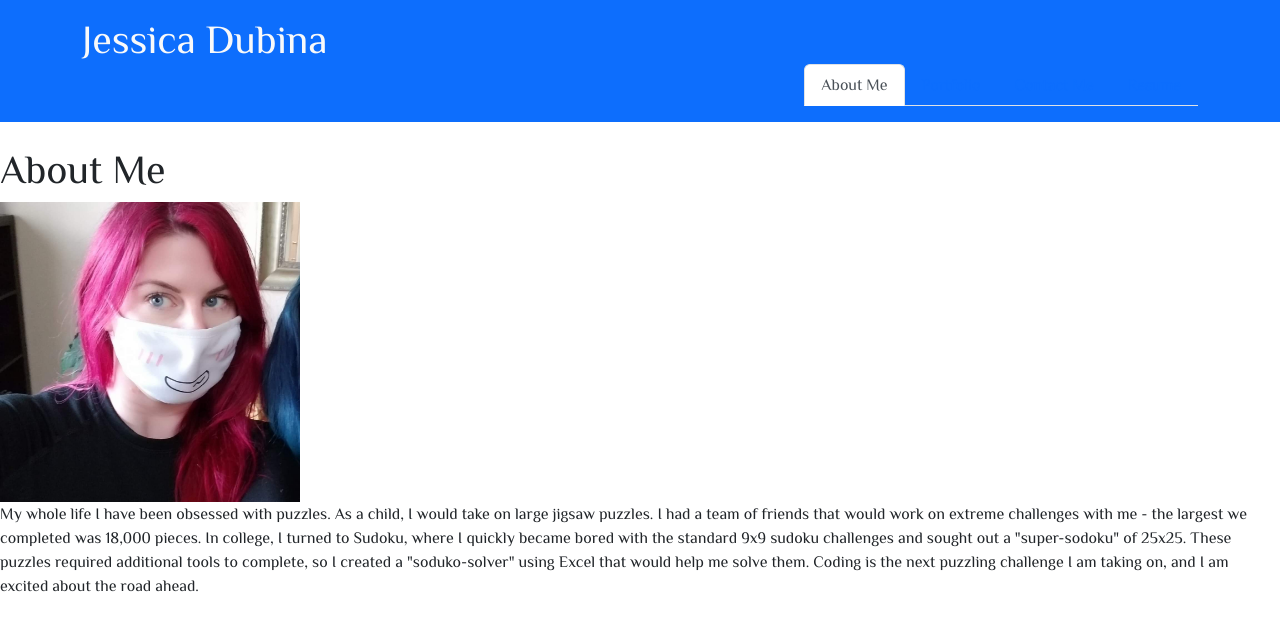
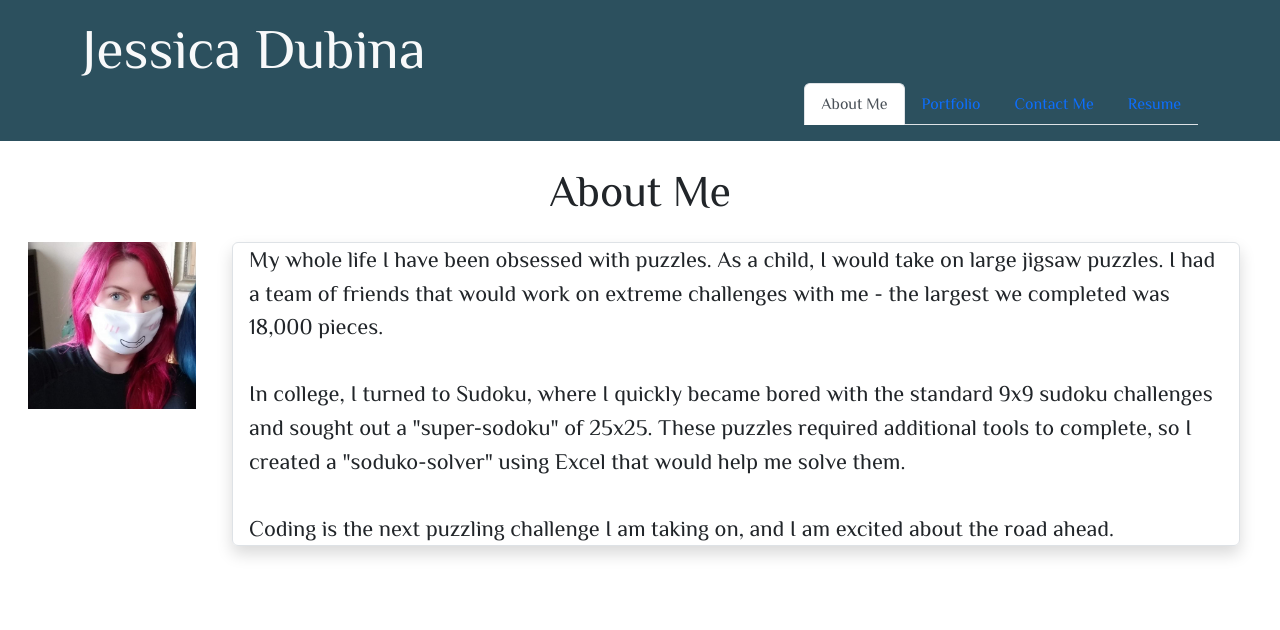
Before and after one commit to JessicaDubina/react-portfolio, a React (Vite) app: page / in a window 1280 px wide. Shown: the top 630 px of the page. Built offline with nearby package versions, Linux system fonts and the light colour scheme.

Commit message:
added in responsive text sizes for all pages. Formatted about page photo and text boxes

```diff
--- a/package.json
+++ b/package.json
@@ -17,7 +17,8 @@
     "react": "^18.2.0",
     "react-dom": "^18.2.0",
     "react-pdf": "^7.7.1",
-    "react-router-dom": "^6.11.1"
+    "react-router-dom": "^6.11.1",
+    "rfs": "^10.0.0"
   },
   "devDependencies": {
     "@types/react": "^18.2.55",
--- a/src/assets/projects.json
+++ b/src/assets/projects.json
@@ -9,7 +9,7 @@
     },
     {
         "projectId": 2,
-        "title": "Chuck Yeezy Meme Generator",
+        "title": "ChuckYeezy Meme Generator",
         "deployed": "https://jessicadubina.github.io/ChuckYe-Meme-Generator/",
         "github": "https://github.com/JessicaDubina/ChuckYe-Meme-Generator",
         "image": "../../src/assets/project-pics/chuckye-site-2.png",
--- a/src/components/Header/index.jsx
+++ b/src/components/Header/index.jsx
@@ -1,10 +1,20 @@
 import Nav from '../Nav'
+
+const styles = {
+  headerbar: {
+    display: "flex",
+    backgroundColor: '#2C505E',
+  },
+  font: {
+    fontSize: 'calc(2.5rem + 1.25vw)'
+  }
+}
 
 const Header = () => {
     return (
-      <header className="bg-primary text-light mb-4 py-3 flex-row align-center">
+      <header className="text-light mb-4 py-3 flex-row align-center" style={styles.headerbar}>
         <div className="container flex-row justify-space-between-lg justify-center align-center">
-          <h1 className="m-0">Jessica Dubina</h1>
+          <h1 className="m-0 align-self-end" style={styles.font}>Jessica Dubina</h1>
           <Nav />
         </div>
       </header>
--- a/src/components/Images/ProfilePic/index.jsx
+++ b/src/components/Images/ProfilePic/index.jsx
@@ -1,9 +1,18 @@
 import profpic from '../../../assets/profpic.jpg'
+
+const styles = {
+    size: {
+      width: '100%',
+      height: 'auto',
+      resizeMode: "contain",
+    },
+  };
+
 
 export default function ProfilePic() {
     return (
         <>
-        <img src={profpic} alt="Profile Picture" height={300} width={300}/>
+        <img src={profpic} alt="Profile Picture" style={styles.size}/>
         </>
     );
 }
--- a/src/components/Project/ProjectCard/ProjectFooter.jsx
+++ b/src/components/Project/ProjectCard/ProjectFooter.jsx
@@ -2,14 +2,14 @@ import { Link } from "react-router-dom";
 
 const styles = {
     links: {
-      fontSize: '.9rem',
+      fontSize: 'calc(.8rem + .1vw)',
       color: 'white',
     },
   };
 
 export default function ProjectFooter({project}) {
     return (
-      <div className="card-footer border-top d-inline-flex justify-content-around">
+      <div className="card-footer border-top d-flex flex-row flex-wrap justify-content-around">
         <div>
             <Link to={project.github} className="text-center text-muted text-decoration-none" style={styles.links}>Github</Link>
         </div>
--- a/src/components/Project/ProjectCard/ProjectHeader.jsx
+++ b/src/components/Project/ProjectCard/ProjectHeader.jsx
@@ -1,14 +1,16 @@
 const styles= {
   titlebar: {
     color: '#2C505E',
-    fontWeight: 'bold'
+  },
+  font: {
+    fontSize: 'calc(1.25rem + 1.25vw)'
   }
 }
 
 export default function ProjectHeader({project}) {
   return (
     <div className="card-header border-bottom p-0" style={styles.titlebar}>
-      <h3 className="text-center">{project.title}</h3>
+      <h3 className="text-center" style={styles.font}>{project.title}</h3>
     </div>
   );
 }
--- a/src/pages/About.jsx
+++ b/src/pages/About.jsx
@@ -1,13 +1,39 @@
 import ProfilePic from "../components/Images/ProfilePic";
+
+const styles = {
+  font: {
+    fontSize: 'calc(1.75rem + 1.25vw)'
+  },
+  paragraph: {
+    fontSize: 'calc(1rem + .5vw)'
+  },
+  size: {
+    width: '20rem',
+    height: 'auto',
+    resizeMode: "contain",
+    minWidth: "12rem"
+  },
+}
 
 export default function About() {
     return (
       <div>
-        <h1>About Me</h1>
-        <ProfilePic />
-        <p>
-        My whole life I have been obsessed with puzzles. As a child, I would take on large jigsaw puzzles. I had a team of friends that would work on extreme challenges with me - the largest we completed was 18,000 pieces. In college, I turned to Sudoku, where I quickly became bored with the standard 9x9 sudoku challenges and sought out a "super-sodoku" of 25x25. These puzzles required additional tools to complete, so I created a "soduko-solver" using Excel that would help me solve them. Coding is the next puzzling challenge I am taking on, and I am excited about the road ahead.
-        </p>
+        <h1 className="d-flex justify-content-center" style={styles.font}>About Me</h1>
+        <div className="d-md-inline-flex m-3 justify-content-center">
+          <div className="container"style={styles.size}>
+            <ProfilePic />
+          </div>
+          <p className="px-3 mx-4 shadow border rounded" style={styles.paragraph}>
+              My whole life I have been obsessed with puzzles. As a child, I would take on large jigsaw puzzles. I had a team of friends that would work on extreme challenges with me - the largest we completed was 18,000 pieces.
+              <br></br>
+              <br></br>
+              In college, I turned to Sudoku, where I quickly became bored with the standard 9x9 sudoku challenges and sought out a "super-sodoku" of 25x25. These puzzles required additional tools to complete, so I created a "soduko-solver" using Excel that would help me solve them.
+              <br></br>
+              <br></br>
+              Coding is the next puzzling challenge I am taking on, and I am excited about the road ahead.
+          </p>
+        </div>
+
       </div>
     );
   }
--- a/src/pages/Contact.jsx
+++ b/src/pages/Contact.jsx
@@ -39,9 +39,15 @@ export default function Contact() {
     }
   };
 
+  const styles = {
+    font: {
+      fontSize: 'calc(1.75rem + 1.25vw)'
+    }
+  }
+
   return (
       <div>
-        <h1>Contact Me</h1>
+        <h1 className="d-flex justify-content-center" style={styles.font}>Contact Me</h1>
         <p>Enter details below to contact me</p>
         <form className="form" onSubmit={handleFormSubmit}>
           <input
--- a/src/pages/Portfolio.jsx
+++ b/src/pages/Portfolio.jsx
@@ -5,10 +5,15 @@ import projectsData from "../assets/projects.json"
 
 export default function Portfolio() {
   const [projects, setProjects] = useState(projectsData);
+  const styles = {
+    font: {
+      fontSize: 'calc(1.75rem + 1.25vw)'
+    }
+  }
 
   return (
     <div>
-      <h1 className="d-flex justify-content-center">Portfolio</h1>
+      <h1 className="d-flex justify-content-center" style={styles.font}>Portfolio</h1>
       <div className="card-deck row mx-5">
         {projects.map((project) =>
 
--- a/src/pages/Resume.jsx
+++ b/src/pages/Resume.jsx
@@ -3,9 +3,15 @@ import { Document, Page, pdfjs } from 'react-pdf';
 pdfjs.GlobalWorkerOptions.workerSrc = `//cdnjs.cloudflare.com/ajax/libs/pdf.js/${pdfjs.version}/pdf.worker.js`
 
 export default function Resume() {
-    return (
+  const styles = {
+    font: {
+      fontSize: 'calc(1.75rem + 1.25vw)'
+    }
+  }
+
+  return (
       <div>
-        <h1>Resume</h1>
+        <h1 className="d-flex justify-content-center" style={styles.font}>Resume</h1>
         <p>
           Add in downloadable resume here
         </p>
```
